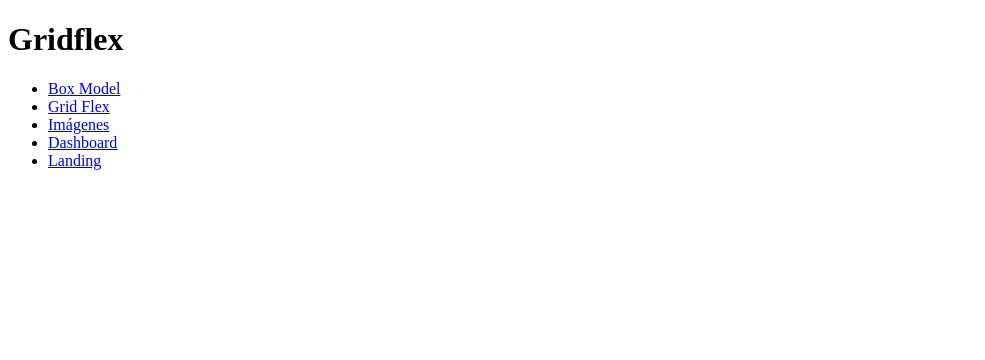
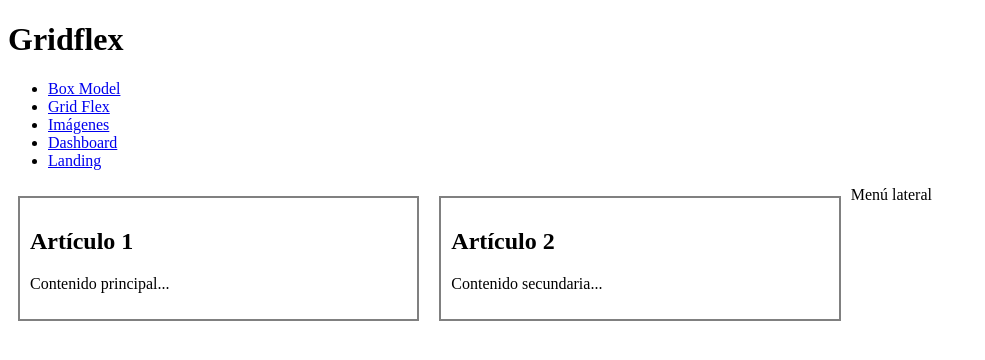
Before and after one commit to saulocaceresg/Laboratorio9IDWEB-CSS_Flexbox, a plain HTML site: page public-html/gridflex.html in a window 1280 px wide. Shown: the whole page, without its empty margins (0-985 px from the left). Drawn offline with Linux system fonts and the light colour scheme.

Commit message:
Commit 5: primeros estilos en gridflex.html

```diff
--- a/public-html/css/styles_gridflex.css
+++ b/public-html/css/styles_gridflex.css
@@ -1,3 +1,9 @@
-body {
-    /* grid: ; */
+main {
+    display: grid;
+    grid-template-columns: repeat(3, 1fr);
 }
+main article {
+    border: 2px solid gray;
+    padding: 10px;
+    margin: 10px;
+}
--- a/public-html/gridflex.html
+++ b/public-html/gridflex.html
@@ -21,12 +21,17 @@
     </header>
 
     <main>
+        <article>
+            <h2>Artículo 1</h2>
+            <p>Contenido principal...</p>
+        </article>
+        <article>
+            <h2>Artículo 2</h2>
+            <p>Contenido secundaria...</p>
+        </article>
         <aside>
-
+            Menú lateral
         </aside>
-        <article>
-
-        </article>
     </main>
 
     <footer>
```
